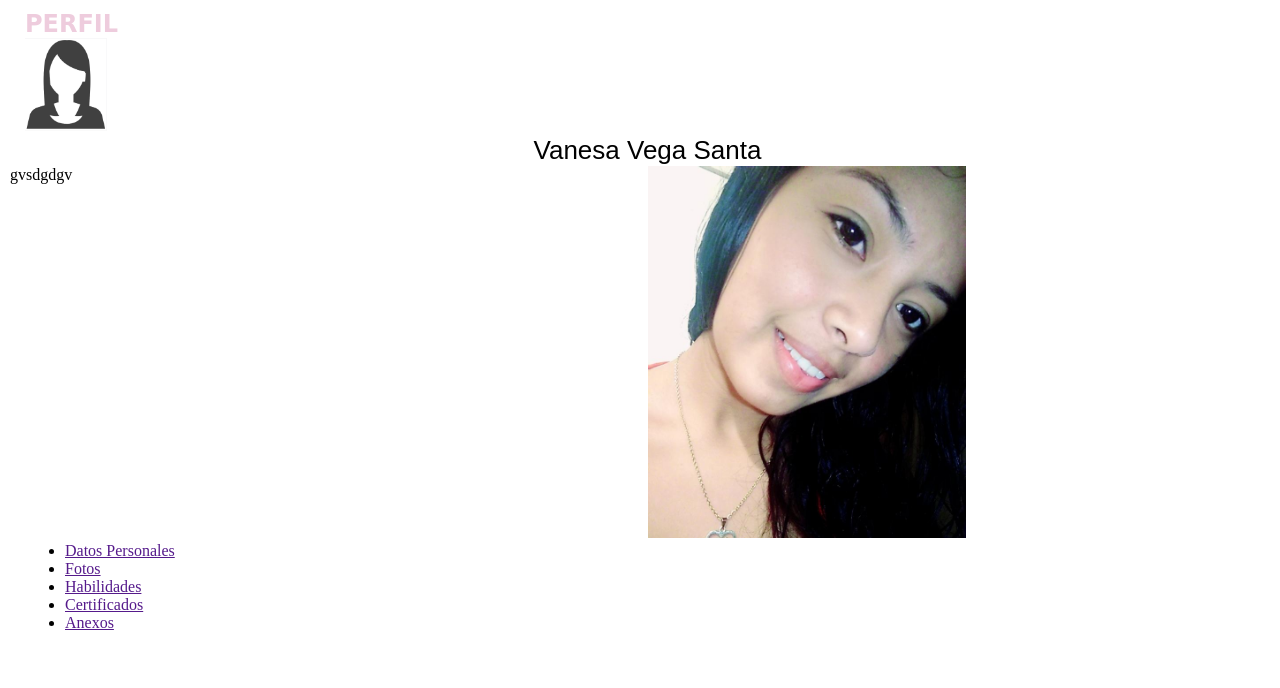
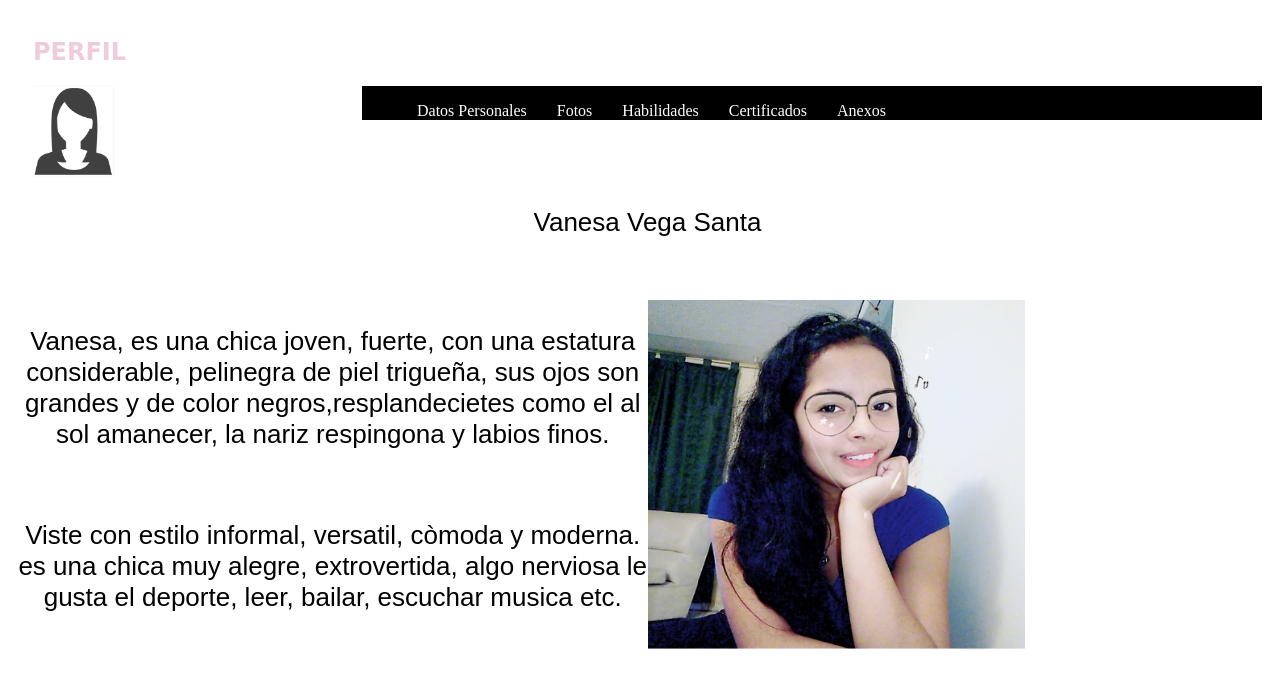
Before and after one commit to vaneXa02/presentacion, a plain HTML site: page public_html/index.html in a window 1280 px wide. Drawn offline with Linux system fonts and the light colour scheme.

Commit message:
modificaciòn del index

```diff
--- a/public_html/css/styles.css
+++ b/public_html/css/styles.css
@@ -1,6 +1,31 @@
 *
+.nav
+{
+	width: 900px;
+	height: 100px
+	border: 1px solid #ccc;
+	float: right;
+	background: #000;
+}
+.nav ul li
+{
+
+list-style: none;
+float: left;
+
+}
+
+.nav ul li a
+{
+	text-decoration: none;
+	padding: 10px 15px;
+	border: 0px solid #ccc;
+	color: #fff;
+}
+
 {
 	margin: 0;
+
 }
 
 body
@@ -64,5 +89,7 @@ body
 }
 .col-md-6 img
 {
-	max-width: 50%;
+	/*max-width: 70%;*/
+	width: 60%;
+	height: 350px;
 }
--- a/public_html/index.html
+++ b/public_html/index.html
@@ -10,20 +10,7 @@
 		<header>
 	<div class="contenedor">
 				<h2>PERFIL</h2>
-				<div class="header">
-					<img src="img/logo-perfil.png">
-				</div>
-				<p>Vanesa Vega Santa</p>
-				<div class="row">
-					<div class="col-md-6">
-				  		gvsdgdgv
-				 	</div>
-				 	<div class="col-md-6">
-
-				 	<img src="img/img.jpg">
-				 	</div>
-				</div>
-			<nav>
+				<div class="nav">
 				<ul>
 					<li><a href="">Datos Personales</a></li>
 					<li><a href="">Fotos</a></li>
@@ -32,7 +19,24 @@
 					<li><a href="">Anexos</a></li>
 
 				</ul>
-			</nav>
+			</div>
+				<div class="header">
+					<img src="img/logo-perfil.png">
+				</div>
+				<p>Vanesa Vega Santa</p>
+				<br>
+				<br>
+				<div class="row">
+					<div class="col-md-6">
+				  		<p>Vanesa, es una chica joven, fuerte, con una estatura considerable, pelinegra de  piel trigueña, sus ojos son grandes y de color negros,resplandecietes como el al sol amanecer, la nariz respingona y labios finos.</p>
+				  		<br>
+				  		<p>Viste con estilo informal, versatil, còmoda y moderna. es una chica muy alegre, extrovertida, algo nerviosa le gusta el deporte, leer, bailar, escuchar musica  etc.</p>
+				 	</div>
+				 	<div class="col-md-6">
+
+				 	<img src="img/principal.jpg">
+				 	</div>
+				</div>
 		</header>
 	</div>
 	</div>
```
Also changed, not shown: public_html/img/principal.jpg (added).
